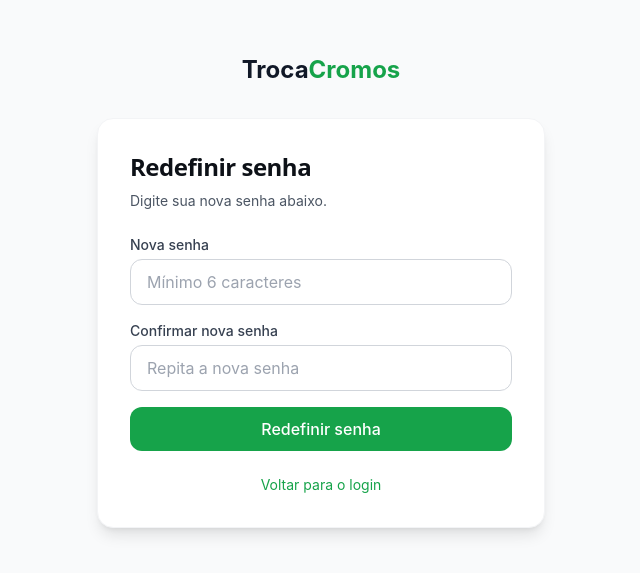
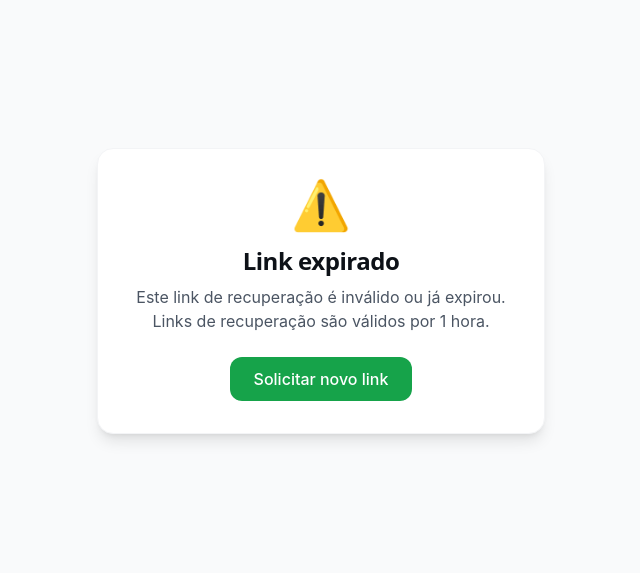
Before and after one commit to aquareladecorr-ops/trocacopa, a Next.js app: page /reset-password in a window 1280 px wide. Shown: the part 109-682 px from the top of the page, without its empty margins (319-959 px from the left). Built offline with nearby package versions, Linux system fonts and the light colour scheme; no server answers.

Commit message:
reset-password: corrige setSession com tokens do hash da URL
reset-password: corrige setSession com tokens do hash da URL

```diff
--- a/src/app/reset-password/page.tsx
+++ b/src/app/reset-password/page.tsx
@@ -12,17 +12,56 @@ export default function ResetPasswordPage() {
   const [erro, setErro] = useState('')
   const [sucesso, setSucesso] = useState(false)
   const [sessionReady, setSessionReady] = useState(false)
+  const [verificando, setVerificando] = useState(true)
   const router = useRouter()
 
   useEffect(() => {
-    // Supabase redireciona com tokens no hash da URL
-    // O cliente do Supabase processa automaticamente o hash
     const supabase = createClient()
-    supabase.auth.onAuthStateChange((event) => {
-      if (event === 'PASSWORD_RECOVERY') {
+
+    // O Supabase envia o link com tokens no hash da URL:
+    // /reset-password#access_token=xxx&refresh_token=yyy&type=recovery
+    // O cliente SSR do Supabase para Next.js App Router precisa que
+    // chamemos setSession manualmente com esses tokens.
+    const hash = window.location.hash
+    if (hash && hash.includes('access_token')) {
+      const params = new URLSearchParams(hash.substring(1))
+      const accessToken = params.get('access_token')
+      const refreshToken = params.get('refresh_token')
+      const type = params.get('type')
+
+      if (accessToken && refreshToken && type === 'recovery') {
+        supabase.auth.setSession({
+          access_token: accessToken,
+          refresh_token: refreshToken,
+        }).then(({ error }) => {
+          if (error) {
+            setErro('Link inválido ou expirado. Solicite um novo link de recuperação.')
+          } else {
+            setSessionReady(true)
+          }
+          setVerificando(false)
+        })
+        return
+      }
+    }
+
+    // Sem hash: verifica se já tem sessão ativa de recovery via onAuthStateChange
+    const { data: { subscription } } = supabase.auth.onAuthStateChange((event, session) => {
+      if (event === 'PASSWORD_RECOVERY' || (event === 'SIGNED_IN' && session)) {
         setSessionReady(true)
+        setVerificando(false)
       }
     })
+
+    // Timeout: se após 3s não tiver sessão, mostra erro de link expirado
+    const timer = setTimeout(() => {
+      setVerificando(false)
+    }, 3000)
+
+    return () => {
+      subscription.unsubscribe()
+      clearTimeout(timer)
+    }
   }, [])
 
   async function handleSubmit(e: React.FormEvent) {
@@ -43,9 +82,11 @@ export default function ResetPasswordPage() {
     const { error } = await supabase.auth.updateUser({ password: senha })
 
     if (error) {
-      setErro('Erro ao redefinir senha. O link pode ter expirado. Solicite um novo.')
+      setErro('Erro ao redefinir senha. Tente solicitar um novo link.')
     } else {
       setSucesso(true)
+      // Limpa o hash da URL
+      window.history.replaceState(null, '', window.location.pathname)
       setTimeout(() => router.push('/painel'), 3000)
     }
     setLoading(false)
@@ -62,6 +103,35 @@ export default function ResetPasswordPage() {
           </p>
           <Link href="/painel" className="text-green-600 hover:underline text-sm">
             Ir para o painel agora
+          </Link>
+        </div>
+      </div>
+    )
+  }
+
+  if (verificando) {
+    return (
+      <div className="min-h-screen flex items-center justify-center bg-gray-50">
+        <p className="text-gray-500">Verificando link...</p>
+      </div>
+    )
+  }
+
+  if (!sessionReady) {
+    return (
+      <div className="min-h-screen flex flex-col items-center justify-center bg-gray-50 px-4">
+        <div className="bg-white rounded-2xl shadow-lg p-8 border border-gray-100 w-full max-w-md text-center">
+          <div className="text-5xl mb-4">⚠️</div>
+          <h1 className="text-2xl font-bold mb-2">Link expirado</h1>
+          <p className="text-gray-600 mb-6">
+            Este link de recuperação é inválido ou já expirou.
+            Links de recuperação são válidos por 1 hora.
+          </p>
+          <Link
+            href="/recuperar-senha"
+            className="inline-block bg-green-600 text-white rounded-xl px-6 py-2.5 font-medium hover:bg-green-700 transition-colors"
+          >
+            Solicitar novo link
           </Link>
         </div>
       </div>
@@ -131,4 +201,4 @@ export default function ResetPasswordPage() {
       </div>
     </div>
   )
-}
+            }
```
